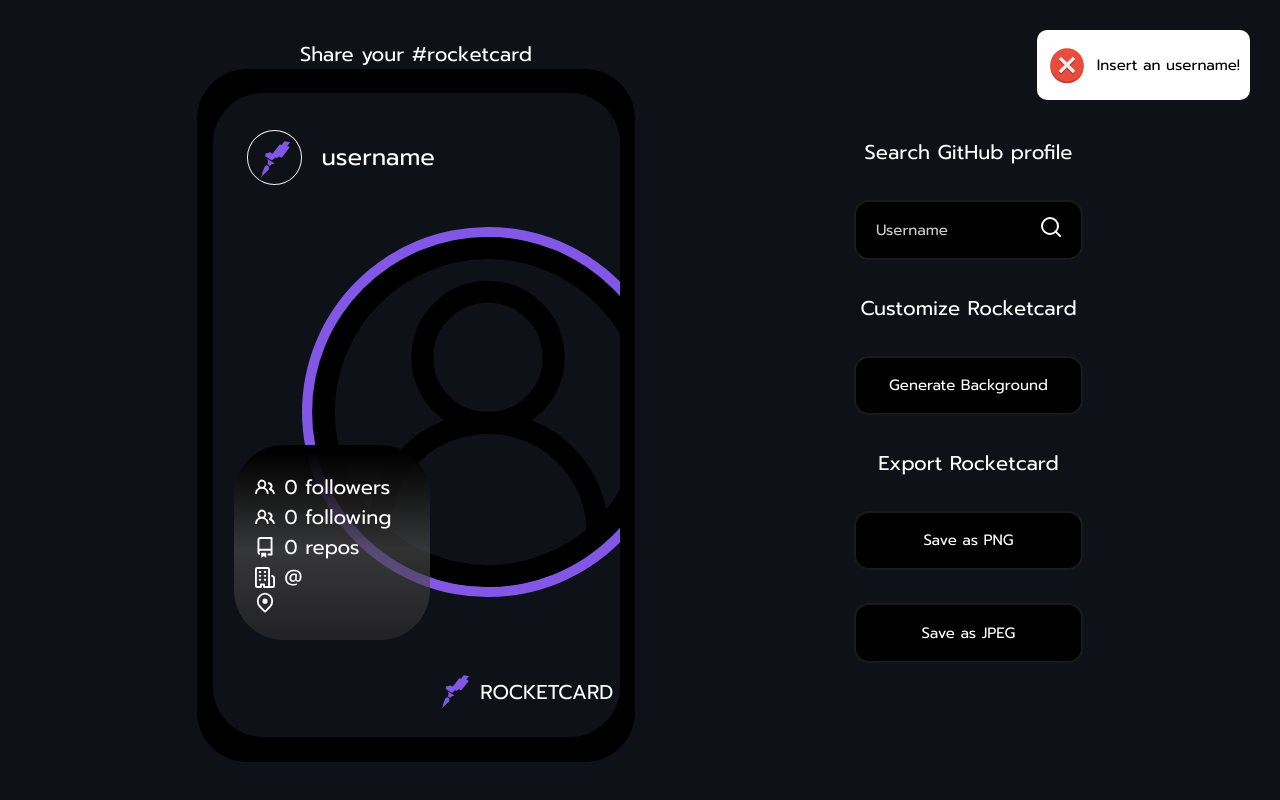
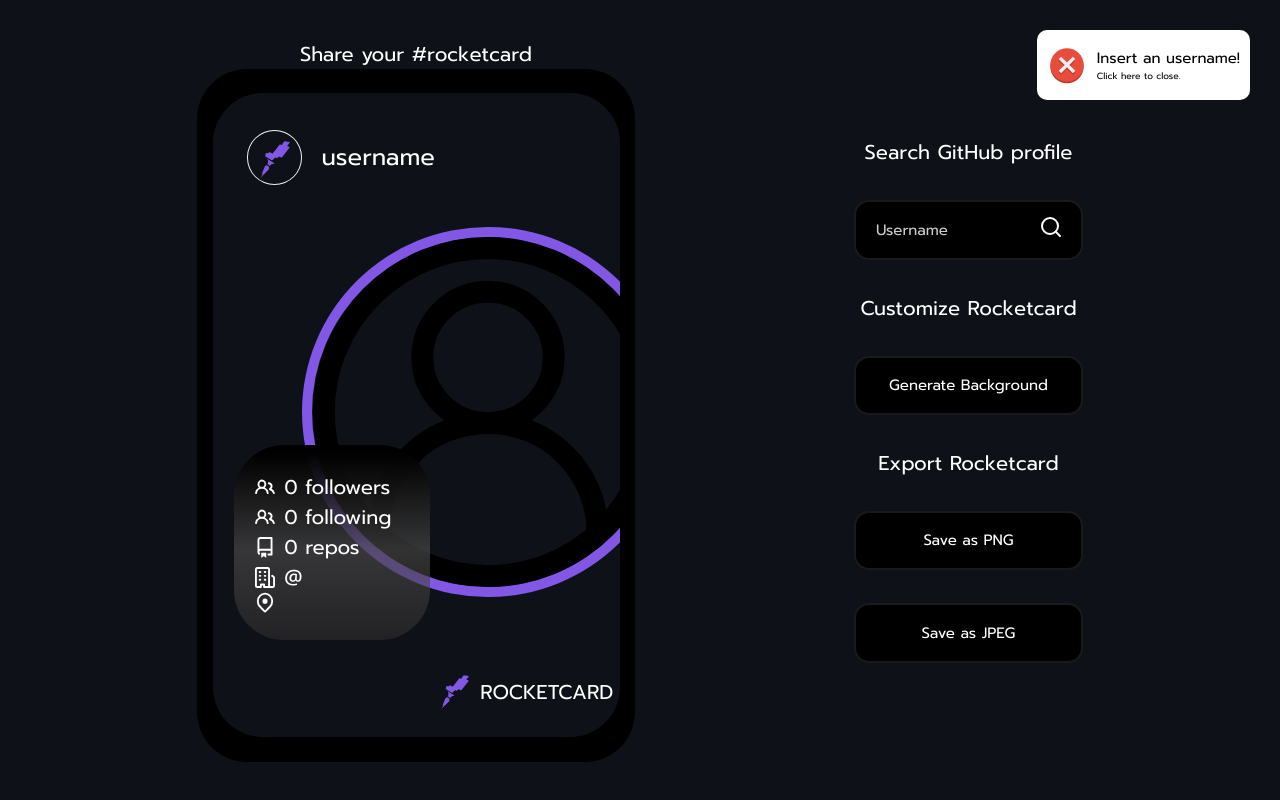
Before and after one commit to KrisMazzini/rocketCard, a React (Vite) app: page / in a window 1280 px wide. Both pictures are taken after a click on the button 1051 px from the left and 229 px from the top of the page. Built offline with nearby package versions, Linux system fonts and the light colour scheme.

Commit message:
click on error pop up to close it

```diff
--- a/src/Pages/Home/index.jsx
+++ b/src/Pages/Home/index.jsx
@@ -95,7 +95,7 @@ export function Home() {
     return (
         <div className="container">
             {
-                errorMessage ? <Alert errorMessage={errorMessage}/> : <></>
+                errorMessage ? <Alert errorMessage={errorMessage} onclick={() => setErrorMessage(null)} /> : <></>
             }
             <main>
                 <p>Share your #rocketcard</p>
--- a/src/components/Alert/index.jsx
+++ b/src/components/Alert/index.jsx
@@ -1,10 +1,13 @@
 import './styles.css'
 
-export function Alert({errorMessage}) {
+export function Alert({errorMessage, onclick}) {
     return (
-        <div className="alert">
+        <div className="alert" onClick={onclick}>
             <img src="/error.svg" alt="error" />
-            <p>{errorMessage || "Error"}</p>
+            <div className="message-container">
+                <p className="error">{errorMessage || "Error"}</p>
+                <p className="close">Click here to close.</p>
+            </div>
         </div>
     )
 }
--- a/src/components/Alert/styles.css
+++ b/src/components/Alert/styles.css
@@ -1,6 +1,6 @@
 .alert {
     min-width: 150px;
-    max-width: 450px;
+    /* max-width: 450px; */
     height: 70px;
 
     position: fixed;
@@ -13,6 +13,8 @@
 
     padding: 10px;
     border-radius: 10px;
+
+    cursor: pointer;
 
     background-color: #ffffff;
 
@@ -34,10 +36,18 @@
     height: 40px;
 }
 
-.alert p {
+.alert .error {
     font-weight: 400;
     font-size: 15px;
     line-height: 23px;
 
     color: #000000;
 }
+
+.alert .close {
+    font-weight: 400;
+    font-size: 9px;
+    line-height: 13px;
+
+    color: #000000;
+}
```
